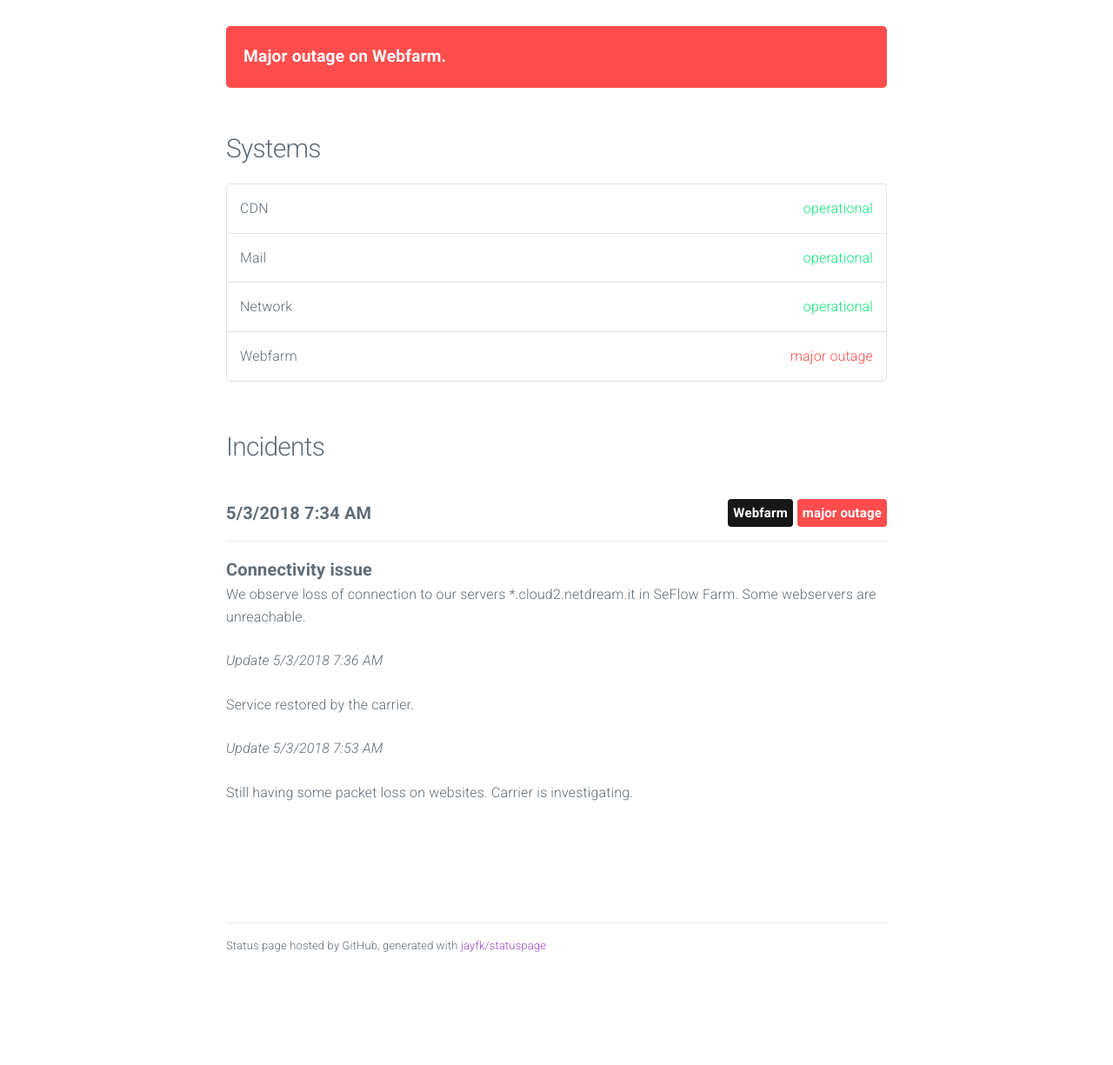
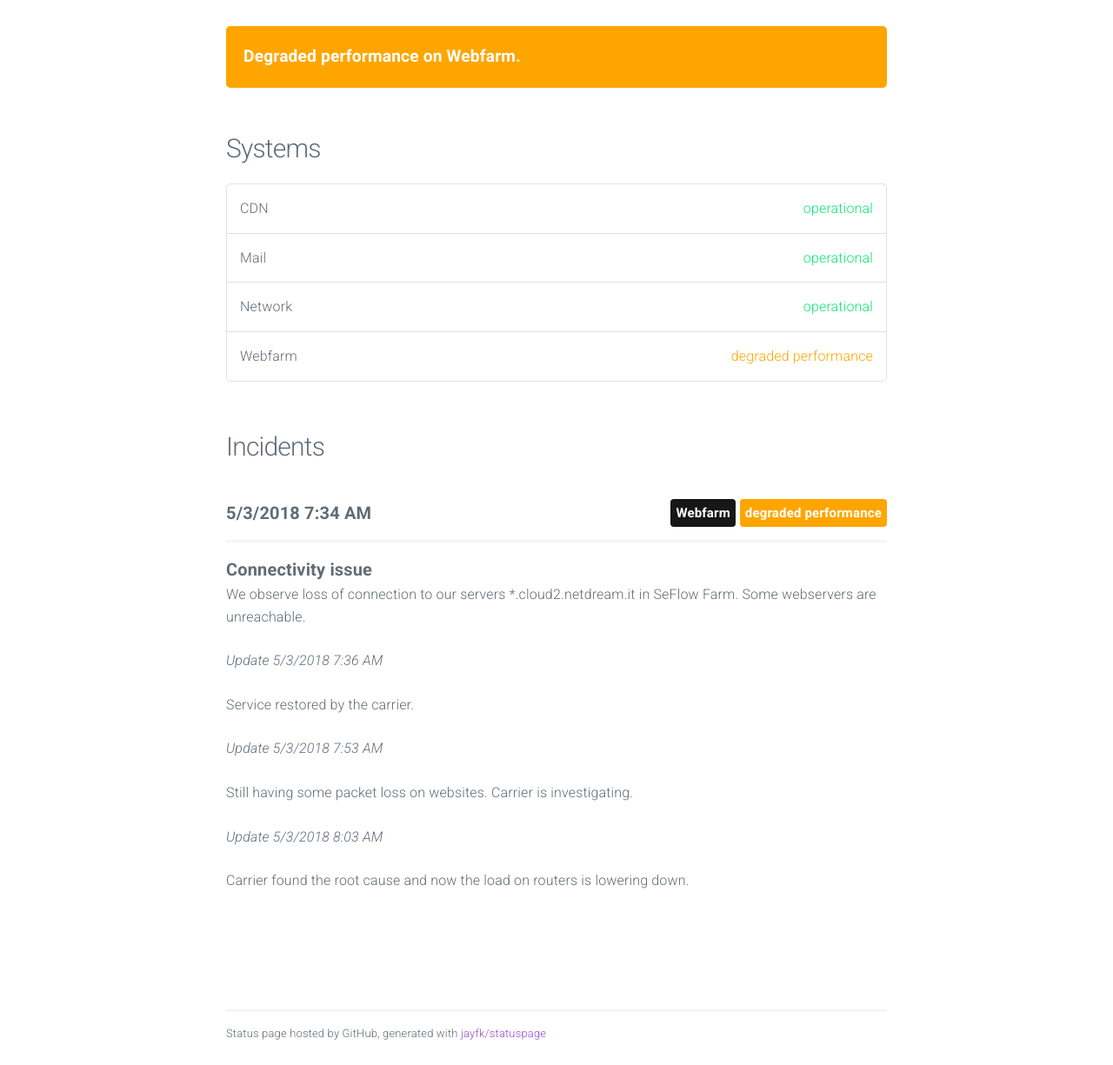
Before and after one commit to netdreamer/ndstatus, a plain HTML site: page index.html in a window 1280 px wide. Shown: the part 55-1280 px from the top of the page at 87% size. Before the commit the page ends 1178 px from the top, so only its background shows below. Drawn offline with nearby package versions, Linux system fonts and the light colour scheme; no server answers.

Commit message:
update index

```diff
--- a/index.html
+++ b/index.html
@@ -30,8 +30,8 @@
 			<section class="container" id="main">
 
 
-					<div class="panel major outage">
-						<span data-l10n-id="Major-outage">Major outage</span> <span data-l10n-id="on">on</span> Webfarm.
+					<div class="panel degraded performance">
+						<span data-l10n-id="Degraded-performance">Degraded performance</span> <span data-l10n-id="on">on</span> Webfarm.
 					</div>
 
 
@@ -52,7 +52,7 @@
 					</li>
 
 					<li>
-						Webfarm <span class="status major outage" data-l10n-id="major-outage">major outage</span>
+						Webfarm <span class="status degraded performance" data-l10n-id="degraded-performance">degraded performance</span>
 					</li>
 
 				</ul>
@@ -64,7 +64,7 @@
 						<span class="date moment">2018-05-03 07:34:05 UTC</span>
 
 
-							<span class="label major outage float-right" data-l10n-id="major-outage">major outage</span>
+							<span class="label degraded performance float-right" data-l10n-id="degraded-performance">degraded performance</span>
 
 
 							<span class="label system float-right">Webfarm</span>
@@ -81,6 +81,10 @@
 
 							<p><em>Update <span class="moment">2018-05-03 07:53:56 UTC</span></em></p>
 							<p>Still having some packet loss on websites. Carrier is investigating.</p>
+
+
+							<p><em>Update <span class="moment">2018-05-03 08:03:35 UTC</span></em></p>
+							<p>Carrier found the root cause and now the load on routers is lowering down.</p>
 
 
 					</div>
```
